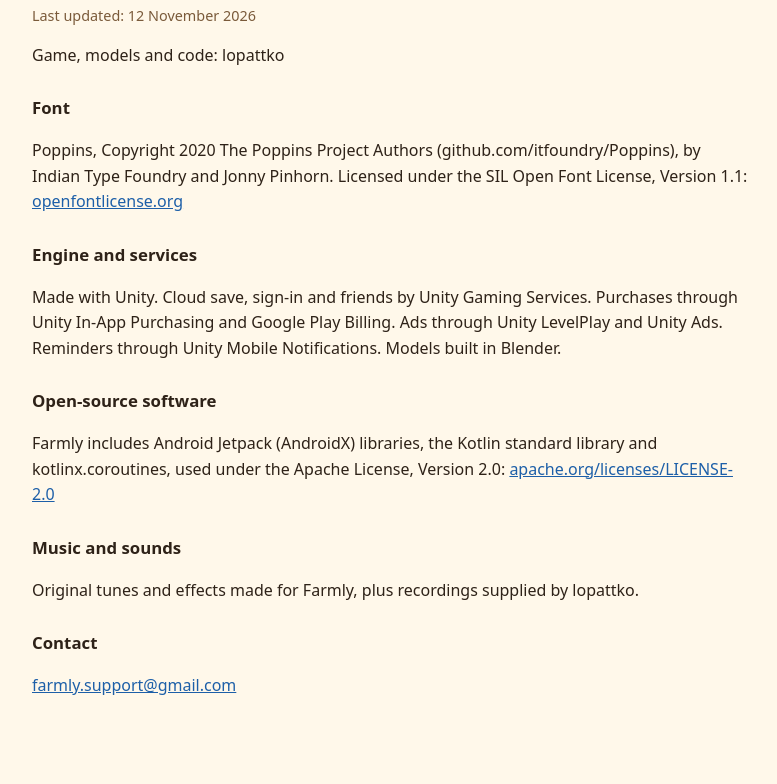
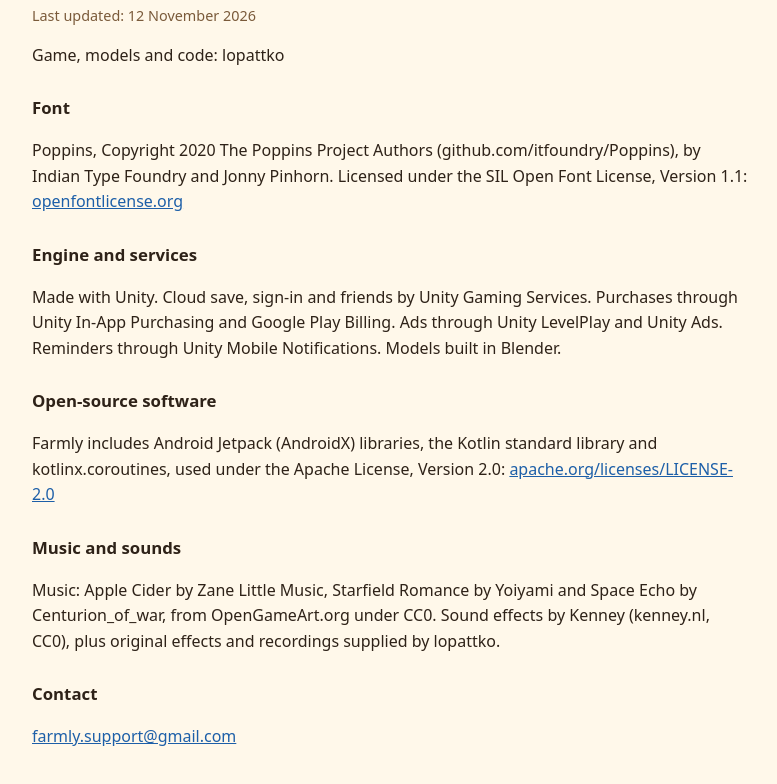
Before and after one commit to buildersk/Farmly, a plain HTML site: page credits.html in a window 1280 px wide. Shown: the part 140-924 px from the top of the page, without its empty margins (248-1025 px from the left). Before the commit the page ends 879 px from the top, so only its background shows below. Drawn offline with Linux system fonts and the light colour scheme.

Commit message:
Credits: name the new music (Zane Little Music, Yoiyami, Centurion_of_war) and Kenney sound effects

```diff
--- a/credits.html
+++ b/credits.html
@@ -9,7 +9,7 @@
 <h2>Open-source software</h2>
 <p>Farmly includes Android Jetpack (AndroidX) libraries, the Kotlin standard library and kotlinx.coroutines, used under the Apache License, Version 2.0: <a href="https://www.apache.org/licenses/LICENSE-2.0">apache.org/licenses/LICENSE-2.0</a></p>
 <h2>Music and sounds</h2>
-<p>Original tunes and effects made for Farmly, plus recordings supplied by lopattko.</p>
+<p>Music: Apple Cider by Zane Little Music, Starfield Romance by Yoiyami and Space Echo by Centurion_of_war, from OpenGameArt.org under CC0. Sound effects by Kenney (kenney.nl, CC0), plus original effects and recordings supplied by lopattko.</p>
 <h2>Contact</h2>
 <p><a href="mailto:farmly.support@gmail.com">farmly.support@gmail.com</a></p>
 </body></html>
```
